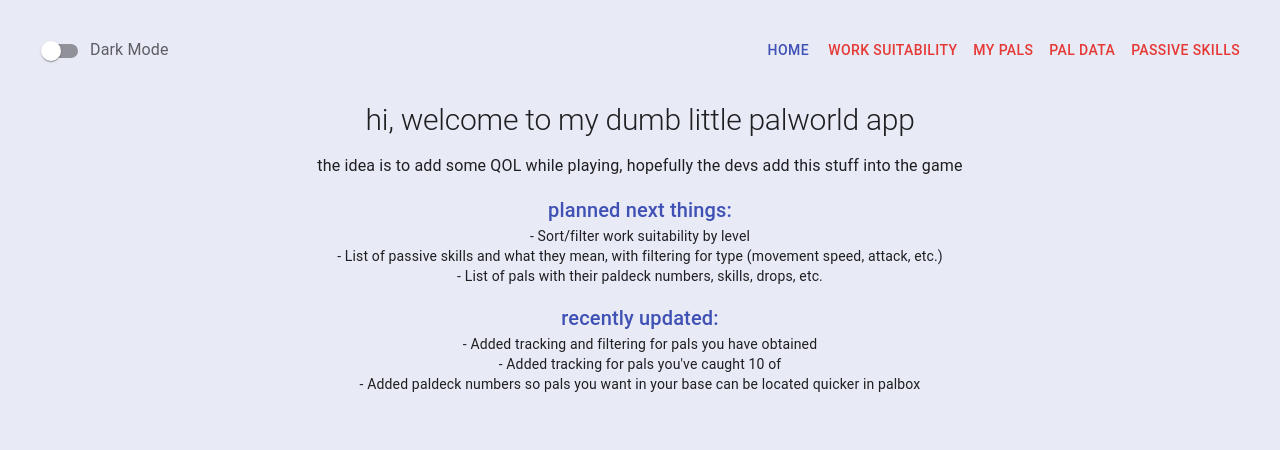
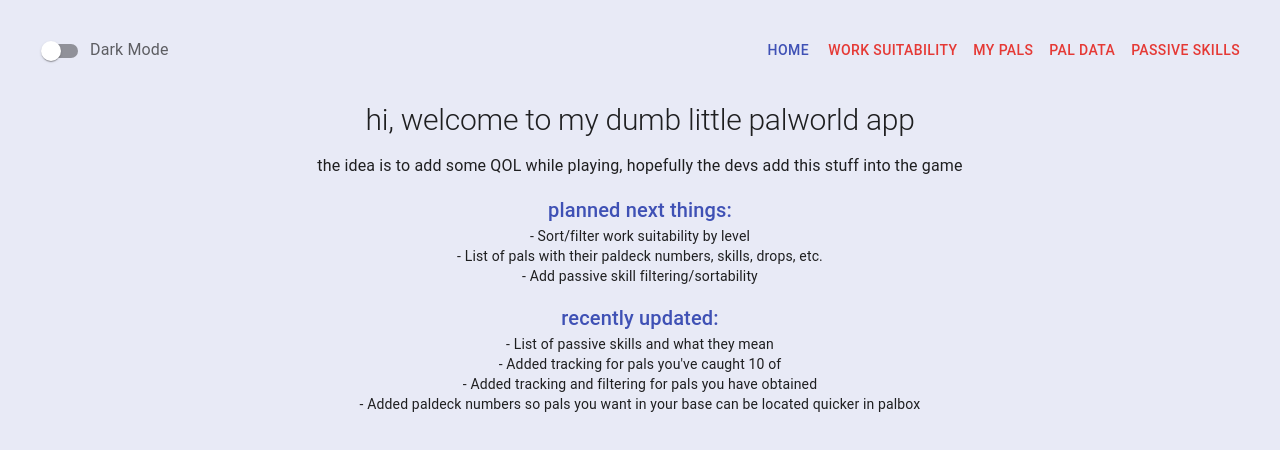
Before and after one commit to piratemermaid/palworld-interactive-wiki, a React (Vite) app: page / in a window 1280 px wide. Shown: the top 450 px of the page. Built offline with nearby package versions, Linux system fonts and the light colour scheme.

Commit message:
Update todos list

```diff
--- a/src/routes/HomePage.tsx
+++ b/src/routes/HomePage.tsx
@@ -2,13 +2,14 @@
 
 const todoItems = [
   'Sort/filter work suitability by level',
-  'List of passive skills and what they mean, with filtering for type (movement speed, attack, etc.)',
   'List of pals with their paldeck numbers, skills, drops, etc.',
+  'Add passive skill filtering/sortability',
 ];
 
 const recentUpdates = [
+  'List of passive skills and what they mean',
+  "Added tracking for pals you've caught 10 of",
   'Added tracking and filtering for pals you have obtained',
-  "Added tracking for pals you've caught 10 of",
   'Added paldeck numbers so pals you want in your base can be located quicker in palbox',
 ];
 
```
